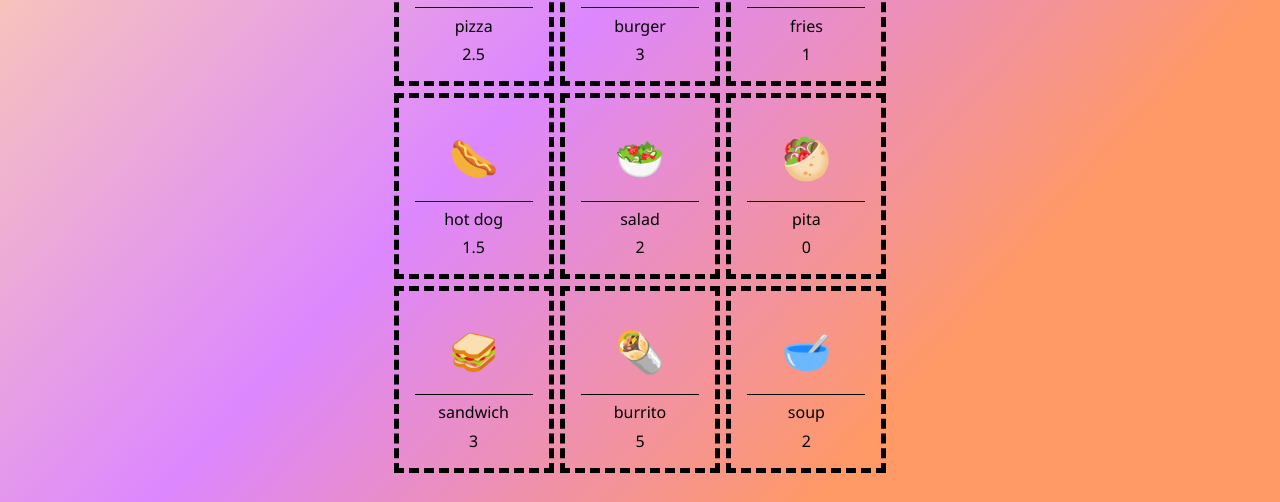
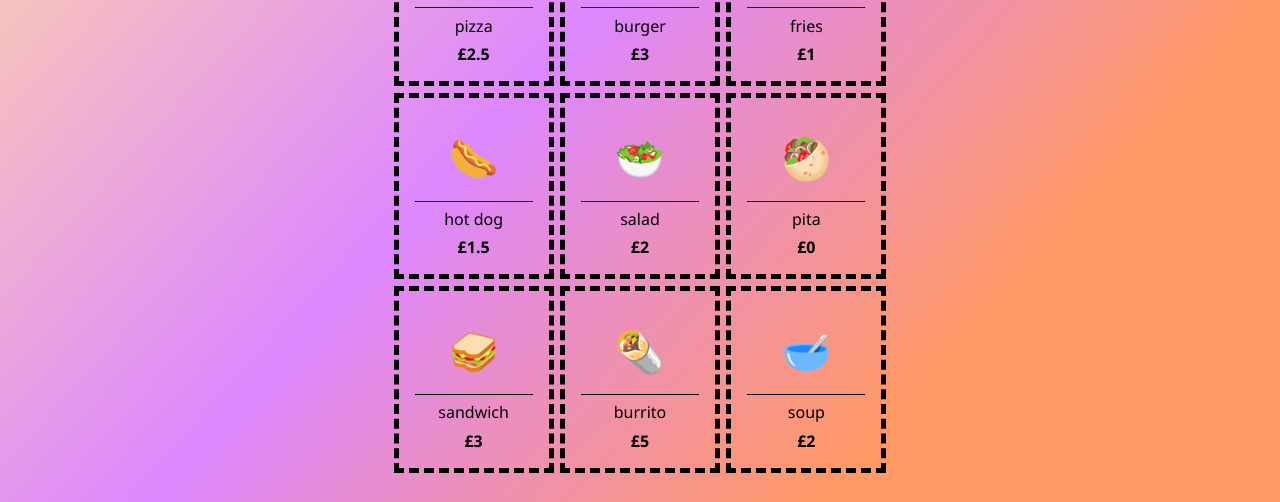
Before and after one commit to jasenscode/food-challenge, a plain HTML site: page index.html in a window 1280 px wide. Shown: the part 214-716 px from the top of the page. Drawn offline with Linux system fonts and the light colour scheme.

Commit message:
added currency symbol to price

```diff
--- a/main.js
+++ b/main.js
@@ -7,6 +7,6 @@ foodStock.forEach((food) => {
   foodContainer.innerHTML += `<div class="food-item">
     <p class="food-img">${food.img}</p>
     <p class="food-name">${food.name}</p>
-    <p class="food-price">${food.price}</p>
+    <p class="food-price">£${food.price}</p>
   </div>`;
 });
--- a/styles.css
+++ b/styles.css
@@ -46,3 +46,7 @@ main {
   padding: 0.4rem;
   font-weight: 500;
 }
+
+.food-price {
+  font-weight: 700;
+}
```
